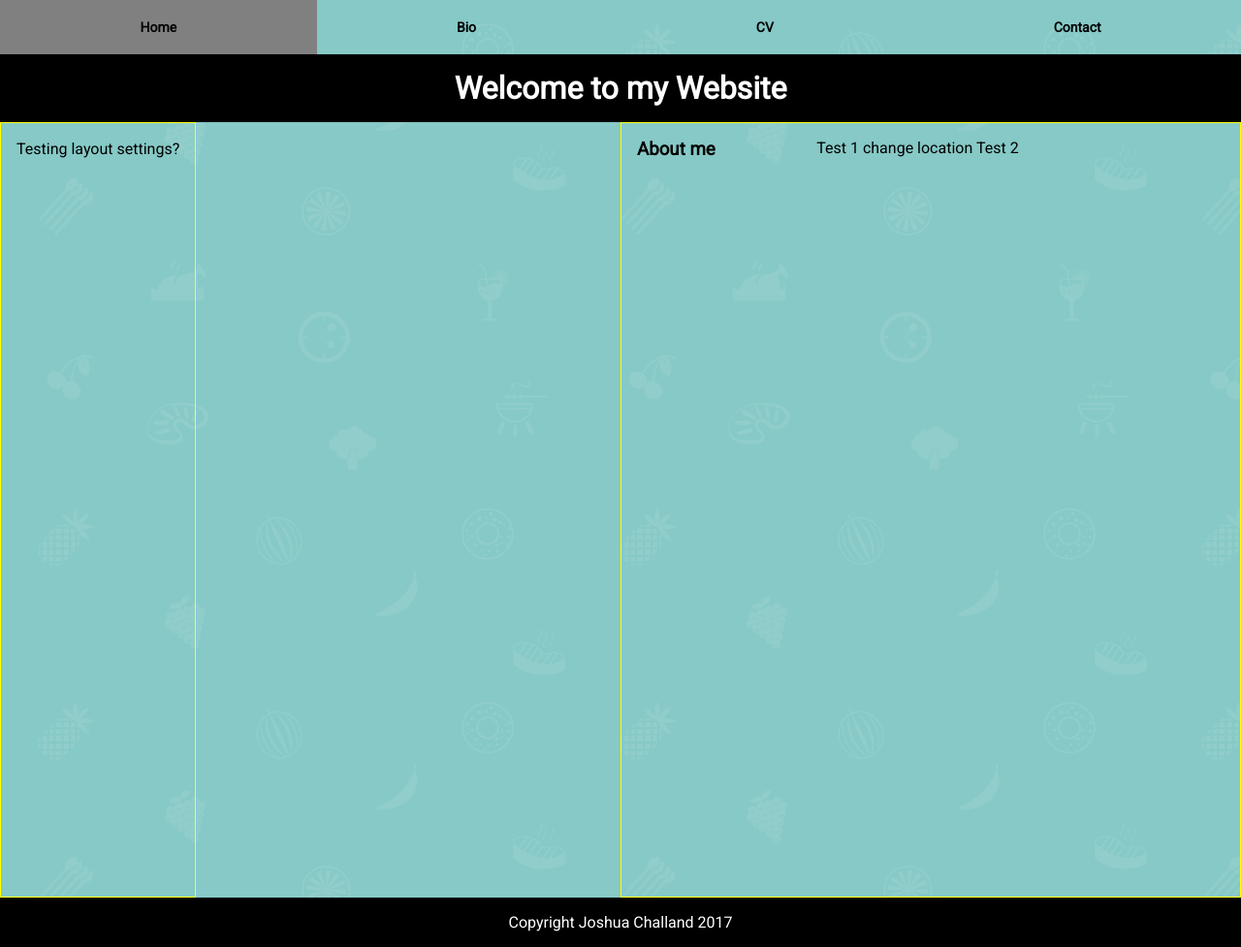
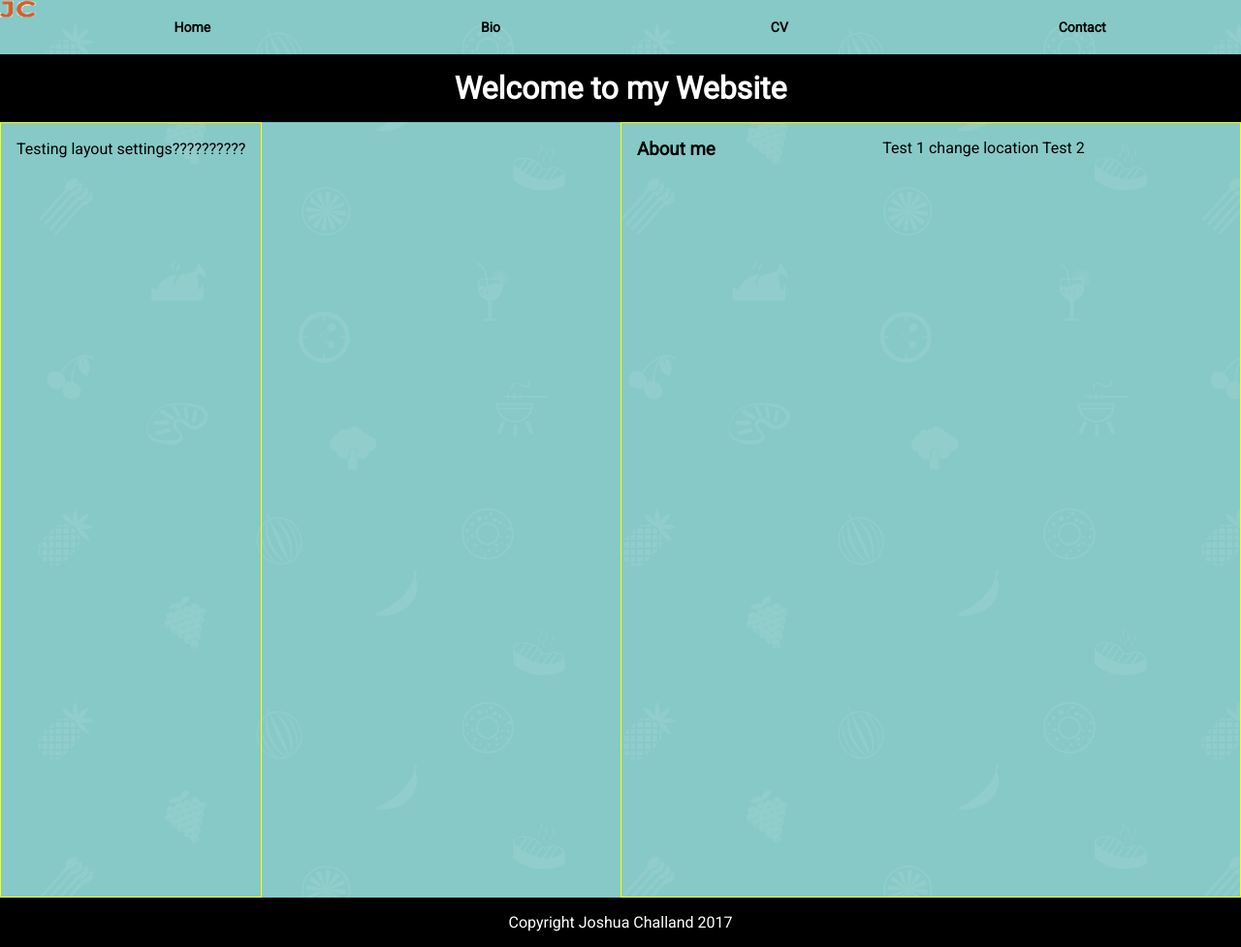
Before and after one commit to 14414449/csy1018, a plain HTML site: page index.html in a window 1280 px wide. Shown: the whole page at 97% size. Drawn offline with Linux system fonts and the light colour scheme.

Commit message:
added a llinked logo to the homepage

```diff
--- a/index.html
+++ b/index.html
@@ -11,10 +11,14 @@
   <body>
 
     <ul class="nav">
+      <a href="index.html">
+      <img border="0" alt="Logo image" src="img/JClogo.png" width="40" height="20">
+      </a>
       <li class="navItem"><a href="index.html">Home</a></li>
       <li class="navItem"><a href="bio.html">Bio</a></li>
       <li class="navItem"><a href="cv.html">CV</a></li>
       <li class="navItem"><a href="contact.html">Contact</a></li>
+
     </ul>
 
     <header>
@@ -22,7 +26,7 @@
     </header>
 
     <nav>
-<p>Testing layout settings?</p>
+     <p>Testing layout settings??????????</p>
     </nav>
 
     <article>
```
Also changed, not shown: contact.html (+1 -1 lines), img/JClogo.png (added).
